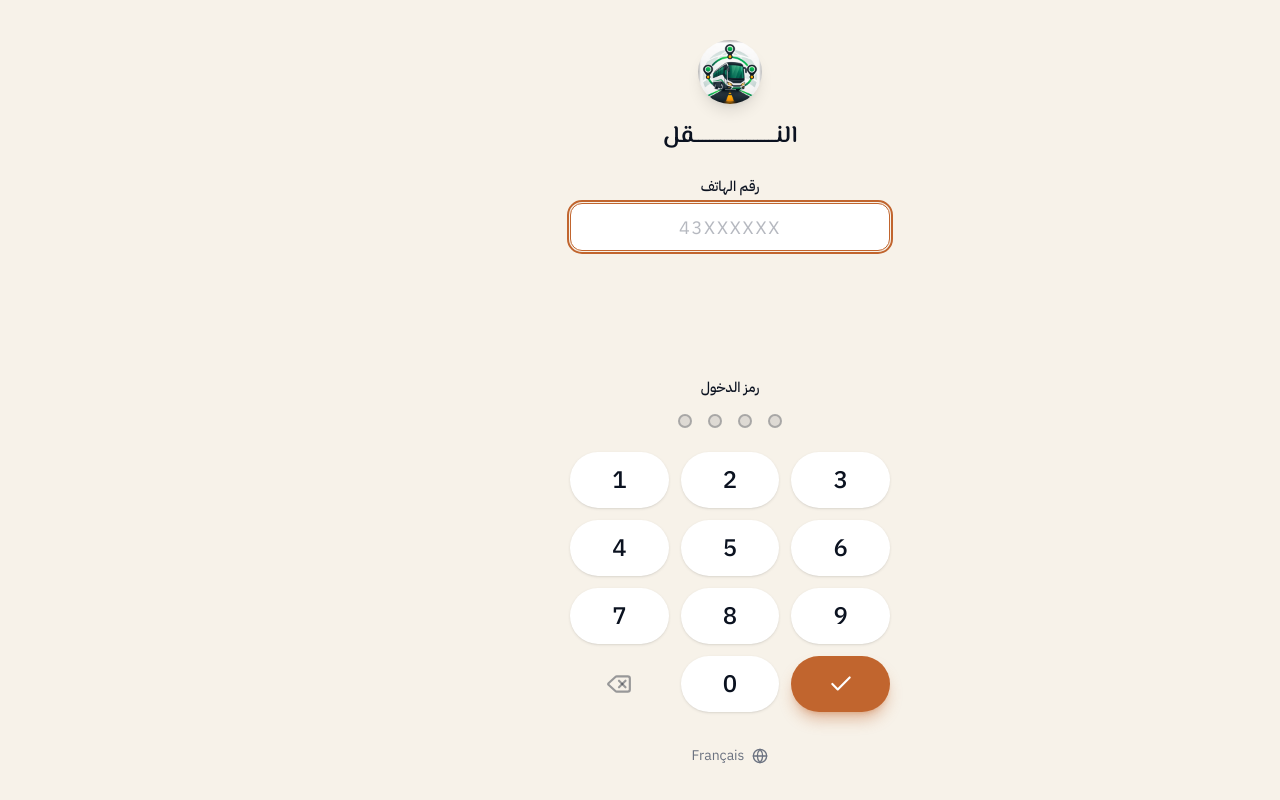
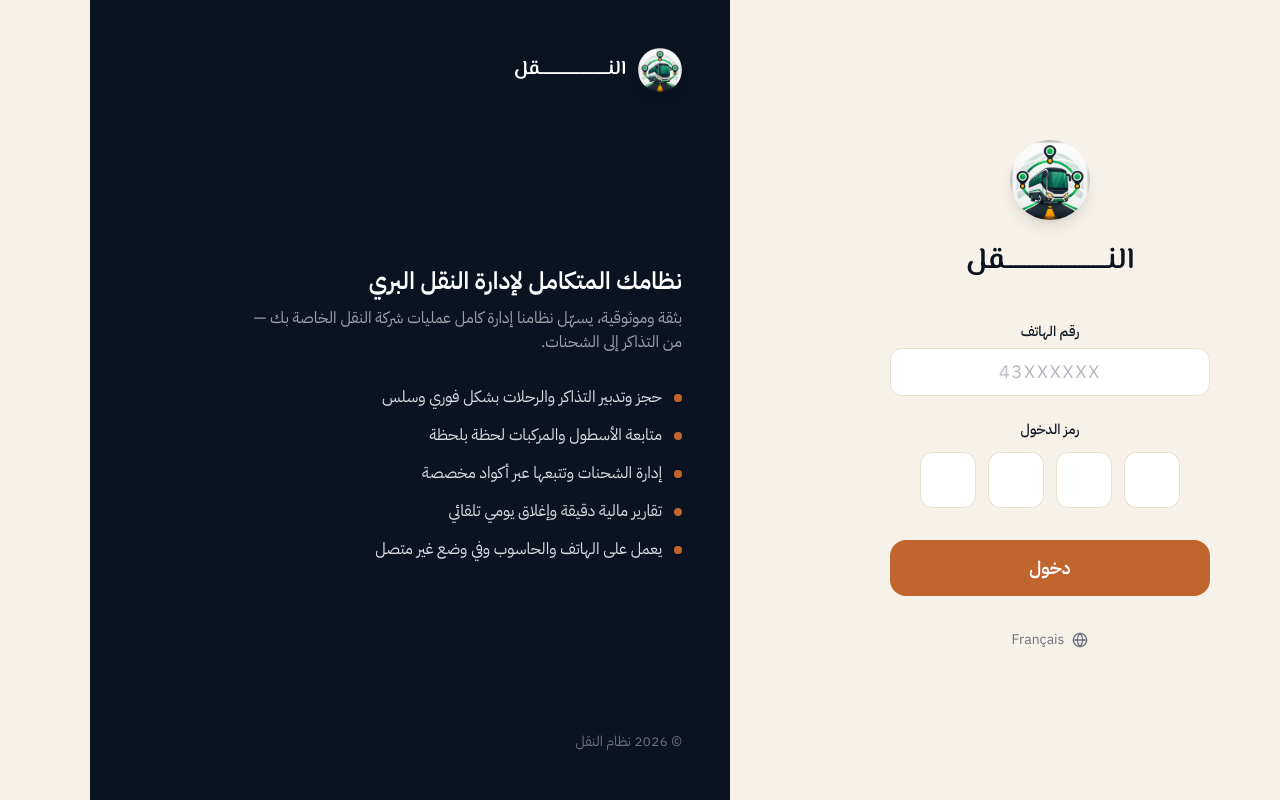
Before and after one commit to trtui85-dot/transport-app, a Next.js app: page / in a window 1280 px wide. Built offline with nearby package versions, Linux system fonts and the light colour scheme.

Commit message:
feat: desktop split-screen login - no keypad, brand panel with system info fills space

```diff
--- a/src/app/page.tsx
+++ b/src/app/page.tsx
@@ -14,6 +14,7 @@ export default function LoginPage() {
   const [toast, setToast] = useState("");
   const [loading, setLoading] = useState(false);
   const formRef = useRef<HTMLFormElement>(null);
+  const pinRefs = useRef<Array<HTMLInputElement | null>>([]);
   const toastTimer = useRef<ReturnType<typeof setTimeout> | null>(null);
 
   const showToast = (msg: string) => {
@@ -86,6 +87,44 @@ export default function LoginPage() {
     formRef.current?.requestSubmit();
   };
 
+  const handlePinBox = (i: number, v: string) => {
+    const digit = v.replace(/\D/g, "").slice(-1);
+    const next = pin.split("");
+    next[i] = digit;
+    const newPin = next.join("");
+    if (newPin.length <= 4) {
+      setPin(newPin);
+      if (newPin.length === 4) {
+        pinRefs.current[3]?.blur();
+        setTimeout(() => formRef.current?.requestSubmit(), 180);
+      } else if (digit && i < 3) {
+        pinRefs.current[i + 1]?.focus();
+      }
+    }
+  };
+
+  const handlePinBoxKeyDown = (i: number, e: React.KeyboardEvent<HTMLInputElement>) => {
+    if (e.key === "Backspace") {
+      const next = pin.split("");
+      if (next[i]) {
+        next[i] = "";
+      } else if (i > 0) {
+        next[i - 1] = "";
+        pinRefs.current[i - 1]?.focus();
+      }
+      setPin(next.join(""));
+    }
+  };
+
+  const handlePinBoxPaste = (e: React.ClipboardEvent<HTMLInputElement>) => {
+    const digits = e.clipboardData.getData("text").replace(/\D/g, "").slice(0, 4);
+    if (digits) {
+      e.preventDefault();
+      setPin(digits);
+      pinRefs.current[3]?.focus();
+    }
+  };
+
   const toggleLang = () => {
     setLang(lang === "ar" ? "fr" : "ar");
   };
@@ -93,8 +132,28 @@ export default function LoginPage() {
   const digitClass =
     "select-none h-14 rounded-full bg-foam text-ink text-2xl font-medium flex items-center justify-center shadow-sm active:scale-[0.9] active:bg-sand-dim transition-all duration-150";
 
+  const pinBoxClass =
+    "w-14 h-14 rounded-xl bg-foam border border-sand-dim text-ink text-center text-xl font-semibold focus:border-rope outline-none";
+
+  const infoItems =
+    lang === "ar"
+      ? [
+          "حجز وتدبير التذاكر والرحلات بشكل فوري وسلس",
+          "متابعة الأسطول والمركبات لحظة بلحظة",
+          "إدارة الشحنات وتتبعها عبر أكواد مخصصة",
+          "تقارير مالية دقيقة وإغلاق يومي تلقائي",
+          "يعمل على الهاتف والحاسوب وفي وضع غير متصل",
+        ]
+      : [
+          "Réservation et gestion des tickets et voyages en temps réel",
+          "Suivi de la flotte et des véhicules en direct",
+          "Gestion des colis et suivi par codes dédiés",
+          "Rapports financiers précis et clôture automatique",
+          "Fonctionne sur mobile et ordinateur, même hors ligne",
+        ];
+
   return (
-    <form ref={formRef} onSubmit={handleLogin} className="min-h-dvh flex flex-col bg-sand">
+    <form ref={formRef} onSubmit={handleLogin} className="min-h-dvh bg-sand">
       {toast && (
         <div className="fixed top-4 left-1/2 -translate-x-1/2 z-50 px-4 w-full max-w-sm">
           <div
@@ -116,6 +175,8 @@ export default function LoginPage() {
         </div>
       )}
 
+      {/* ================= MOBILE ================= */}
+      <div className="min-h-dvh flex flex-col bg-sand lg:hidden">
         <div className="flex flex-col items-center px-6 pt-10 pb-6">
           <div className="w-16 h-16 rounded-full overflow-hidden shadow-lg mb-4">
             <img src="/icons/icon-192.png" alt="Transport" className="w-full h-full object-cover" />
@@ -201,6 +262,122 @@ export default function LoginPage() {
             <span>{lang === "ar" ? "Français" : "العربية"}</span>
           </button>
         </div>
+      </div>
+
+      {/* ================= DESKTOP ================= */}
+      <div className="hidden lg:grid lg:grid-cols-2 lg:min-h-dvh">
+        <div className="flex flex-col items-center justify-center px-10 py-10">
+          <div className="w-20 h-20 rounded-full overflow-hidden shadow-lg mb-5">
+            <img src="/icons/icon-192.png" alt="Transport" className="w-full h-full object-cover" />
+          </div>
+          <h1
+            className="text-3xl font-semibold text-ink font-[family-name:var(--font-display)] text-center leading-snug mb-10"
+            dir="rtl"
+          >
+            {lang === "ar" ? "النــــــــــــــــــــــقل" : "Transport"}
+          </h1>
+
+          <div className="w-full max-w-xs">
+            <label className="block text-sm font-medium text-ink mb-1.5 text-center">
+              {t("phone")}
+            </label>
+            <input
+              type="tel"
+              inputMode="numeric"
+              dir="ltr"
+              className="w-full h-12 px-4 rounded-xl bg-foam border border-sand-dim text-ink text-center text-lg tracking-widest placeholder:text-ink-faint/50 focus:border-rope outline-none"
+              placeholder="43XXXXXX"
+              value={phone}
+              onChange={(e) => {
+                const v = e.target.value.replace(/\D/g, "").slice(0, 8);
+                setPhone(v);
+                if (v.length === 8) pinRefs.current[0]?.focus();
+              }}
+            />
+
+            <label className="block text-sm font-medium text-ink mt-6 mb-3 text-center">
+              {t("pin")}
+            </label>
+            <div className="flex items-center justify-center gap-3" dir="ltr">
+              {[0, 1, 2, 3].map((i) => (
+                <input
+                  key={i}
+                  ref={(el) => {
+                    pinRefs.current[i] = el;
+                  }}
+                  type="password"
+                  inputMode="numeric"
+                  dir="ltr"
+                  maxLength={1}
+                  className={pinBoxClass}
+                  value={pin.split("")[i] || ""}
+                  onChange={(e) => handlePinBox(i, e.target.value)}
+                  onKeyDown={(e) => handlePinBoxKeyDown(i, e)}
+                  onPaste={handlePinBoxPaste}
+                />
+              ))}
+            </div>
+
+            <button
+              type="button"
+              onClick={confirmPin}
+              disabled={loading}
+              className="mt-8 w-full h-14 rounded-2xl bg-rope text-white font-semibold text-lg transition-colors hover:bg-rope-dark disabled:opacity-50 disabled:cursor-not-allowed flex items-center justify-center gap-2"
+            >
+              {loading ? (
+                <Loader2 size={22} className="animate-spin" />
+              ) : (
+                t("enter")
+              )}
+            </button>
+
+            <button
+              type="button"
+              onClick={toggleLang}
+              className="mt-6 w-full flex items-center justify-center gap-2 h-10 rounded-xl text-ink-faint text-sm hover:bg-sand-dim/60 transition-colors"
+            >
+              <Globe size={16} />
+              <span>{lang === "ar" ? "Français" : "العربية"}</span>
+            </button>
+          </div>
+        </div>
+
+        <div className="hidden lg:flex flex-col justify-between bg-[#0b1220] text-white px-12 py-12" dir="rtl">
+          <div className="flex items-center gap-3">
+            <div className="w-11 h-11 rounded-full overflow-hidden shadow-lg">
+              <img src="/icons/icon-192.png" alt="Transport" className="w-full h-full object-cover" />
+            </div>
+            <p className="text-xl font-semibold font-[family-name:var(--font-display)]">
+              {lang === "ar" ? "النــــــــــــــــــــــقل" : "Transport"}
+            </p>
+          </div>
+
+          <div className="flex-1 flex flex-col justify-center max-w-md">
+            <h2 className="text-2xl font-semibold leading-snug mb-2">
+              {lang === "ar"
+                ? "نظامك المتكامل لإدارة النقل البري"
+                : "Votre système complet de gestion du transport terrestre"}
+            </h2>
+            <p className="text-white/60 mb-8">
+              {lang === "ar"
+                ? "بثقة وموثوقية، يسهّل نظامنا إدارة كامل عمليات شركة النقل الخاصة بك — من التذاكر إلى الشحنات."
+                : "Avec confiance et fiabilité, notre système simplifie la gestion de toute votre société de transport — des tickets aux colis."}
+            </p>
+            <ul className="space-y-4">
+              {infoItems.map((item) => (
+                <li key={item} className="flex items-start gap-3">
+                  <span className="w-2 h-2 rounded-full bg-rope mt-2 shrink-0" />
+                  <span className="text-white/85 leading-snug">{item}</span>
+                </li>
+              ))}
+            </ul>
+          </div>
+
+          <p className="text-white/40 text-sm">
+            © {new Date().getFullYear()} {lang === "ar" ? "نظام النقل" : "Transport App"}
+          </p>
+        </div>
+      </div>
     </form>
   );
 }
```
Lines whose indentation alone changed are shown as unchanged.
